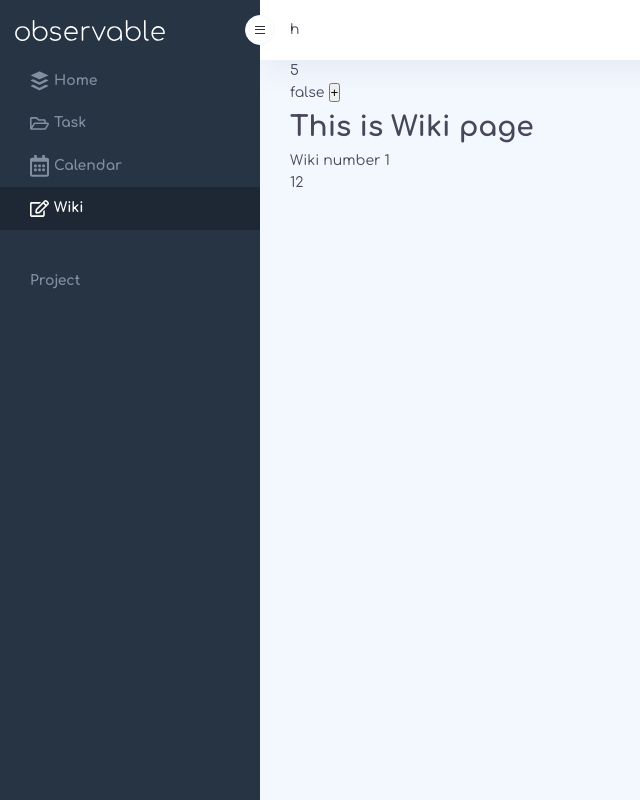
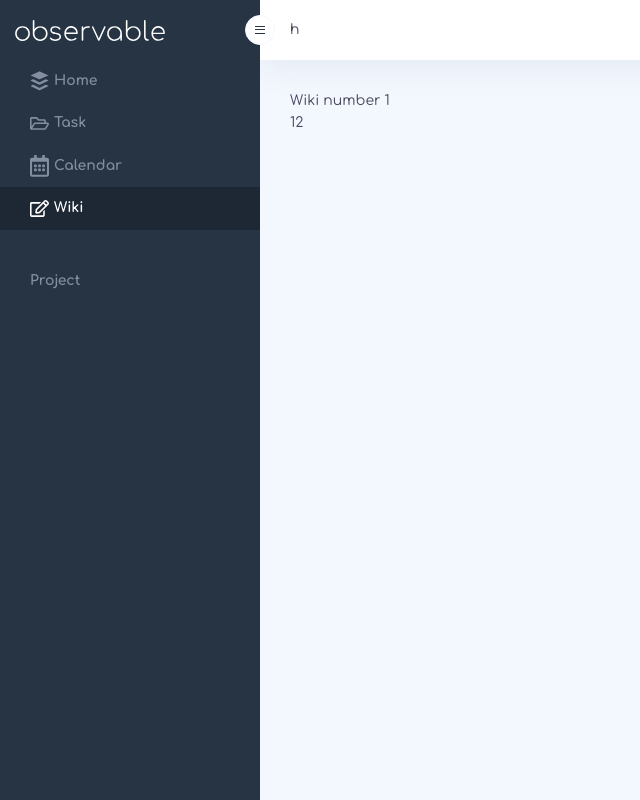
Before and after one commit to kazuhe/observable, a Vue app: page /wiki/1 in a window 1280 px wide. Shown: the whole page, without its empty margins (0-640 px from the left). Built offline with nearby package versions, Linux system fonts and the light colour scheme.

Commit message:
mod : Change the routing mechanism

```diff
--- a/src/App.vue
+++ b/src/App.vue
@@ -1,37 +1,13 @@
 <template>
-  <div id="app" class="container" :class="{'-full': sidebarState}">
-    <Sidebar @click="minimizeSidebar" />
-    <div class="main">
-      <Header />
-      <div class="main_inner">
-        <p>{{ number }}</p>
-        {{sidebarState}}
-        <button @click="increment">+</button>
-        <router-view /> <!-- URLで判断されたrouterの中身を動的に表示 -->
-      </div>
-    </div>
+  <div id="app" class="container">
+    <router-view /> <!-- URLで判断されたrouterの中身を動的に表示 -->
   </div>
 </template>
 
 <script lang="ts">
-import { Component, Vue } from 'vue-property-decorator';
-import Header from '@/components/modules/Header.vue';
-import Sidebar from '@/components/modules/Sidebar.vue';
-
-@Component({ // VueがClassを認識するためのアノテーション
-  components: {
-    Header,
-    Sidebar
-  },
-})
+import { Vue } from 'vue-property-decorator';
 
 export default class App extends Vue { // Vueクラスを継承
-  number = 5;
-
-  increment () {
-    return this.number += 1;
-  }
-
   private sidebarState = false; // サイドバー最小化の状態管理
 
   public minimizeSidebar(sidebarState: boolean){ // ← 引数で受け取る
@@ -76,20 +52,6 @@ li {
 .container {
   display: flex;
   height: 100vh;
-  &.-full { // サイドバー最小化時
-    .main {
-      padding-left: 60px;
-    }
-  }
-}
-.main {
-  width: 100%;
-  padding-left: 260px;
-  background-color: $thinColor;
-  transition: all .3s;
-}
-.main_inner {
-  padding: 0 30px;
 }
 
 // unit Compornets
--- a/src/assets/scss/_define.scss
+++ b/src/assets/scss/_define.scss
@@ -1,4 +1,6 @@
-// Defines color
+/*
+* Defines color
+*/
 $mainColor: #ffa713;
 $subColor: #838fa0;
 $textColor :#48465b;
@@ -6,11 +8,31 @@ $borderColor: #d1d7e0;
 $thinColor: #f3f8ff;
 $deepColor: #273444;
 
-// Defines font
+
+
+/*
+* Defines font
+*/
 @import url('https://fonts.googleapis.com/css2?family=Comfortaa:wght@400;700&display=swap');
 @import url('https://fonts.googleapis.com/css2?family=Noto+Sans+JP:wght@400;700&display=swap');
 
-// Defines unit
+
+
+/*
+* Defines css component
+*/
+// main
+@mixin main() {
+  width: 100%;
+  padding-left: 260px;
+  background-color: $thinColor;
+  transition: all .3s;
+}
+@mixin inner() {
+  padding: 30px;
+}
+
+// unit
 @mixin unit_head() {
   padding: 0 30px;
   border-bottom: 1px solid $borderColor;
--- a/src/components/modules/Sidebar.vue
+++ b/src/components/modules/Sidebar.vue
@@ -70,9 +70,7 @@ export default class Sidebar extends Vue {
   min-width: 260px;
   width: 260px;
   transition: all .3s;
-}
-.container.-full { // サイドバー最小化時
-  .sidebar {
+  &.-mini { // サイドバー最小化時
     min-width: 60px;
     width: 60px;
     .sidebar__brand_logo {
--- a/src/router/index.ts
+++ b/src/router/index.ts
@@ -11,22 +11,25 @@ const routes: Array<RouteConfig> = [
     component: Home
   },
   {
+    path: '/signup',
+    name: 'Signup',
+    // component: Signup
+    component: () => import('../views/Signup.vue')
+  },
+  {
     path: '/task',
     name: 'Task',
-    // route level code-splitting
-    // this generates a separate chunk (about.[hash].js) for this route
-    // which is lazy-loaded when the route is visited.
-    component: () => import(/* webpackChunkName: "about" */ '../views/Task.vue')
+    component: () => import('../views/Task.vue')
   },
   {
     path: '/calendar',
     name: 'Calendar',
-    component: () => import(/* webpackChunkName: "calendar" */ '../views/Calendar.vue')
+    component: () => import('../views/Calendar.vue')
   },
   {
     path: '/wiki/:id',
     name: 'Wiki',
-    component: () => import(/* webpackChunkName: "about" */ '../views/Wiki.vue')
+    component: () => import('../views/Wiki.vue')
   }
 ]
 
--- a/src/views/Calendar.vue
+++ b/src/views/Calendar.vue
@@ -1,21 +1,49 @@
 <template>
-  <div class="calendar">
-    <h1>calendar page</h1>
-    <div class="unit">
-      <Timeline />
+  <div :class="{'-max': sidebarState}" class="calendar">
+    <Sidebar :class="{'-mini': sidebarState}" @click="minimizeSidebar" />
+    <Header />
+    <div class="calendar_inner">
+      <div class="unit">
+        <Timeline />
+      </div>
     </div>
   </div>
 </template>
 
 <script lang="ts">
-import { Component, Vue } from "vue-property-decorator";
+import { Component, Vue } from 'vue-property-decorator';
+import Header from '@/components/modules/Header.vue';
+import Sidebar from '@/components/modules/Sidebar.vue';
 import Timeline from "@/components/modules/Timeline.vue";
 
 @Component({
   components: {
-    Timeline,
+    Header,
+    Sidebar,
+    Timeline
   },
 })
-export default class Task extends Vue {
+
+export default class Calendar extends Vue {
+  /*
+  * Defines Sidebar
+  */
+  private sidebarState = false;
+  public minimizeSidebar(sidebarState: boolean){
+    this.sidebarState = sidebarState;
+  }
 }
 </script>
+
+<style lang="scss">
+.calendar {
+  @include main();
+  &.-max { // サイドバー最小化時
+    padding-left: 60px;
+  }
+
+  &_inner {
+    @include inner();
+  }
+}
+</style>
--- a/src/views/Home.vue
+++ b/src/views/Home.vue
@@ -1,27 +1,44 @@
 <template>
-  <div class="home">
+  <div :class="{'-max': sidebarState}" class="home">
+    <Sidebar :class="{'-mini': sidebarState}" @click="minimizeSidebar" />
+    <Header />
+    <div class="home_inner">
+    </div>
   </div>
 </template>
 
 <script lang="ts">
 import { Component, Vue } from 'vue-property-decorator';
+import Header from '@/components/modules/Header.vue';
+import Sidebar from '@/components/modules/Sidebar.vue';
 
 @Component({ // VueがClassを認識するためのアノテーション
   components: {
-
+    Header,
+    Sidebar
   },
 })
+
 export default class Home extends Vue { // Vueクラスを継承
-  data () {
-    return {
-
-    }
+  /*
+  * Defines Sidebar
+  */
+  private sidebarState = false; // サイドバー最小化の状態管理
+  public minimizeSidebar(sidebarState: boolean){ // ← 引数で受け取る
+    this.sidebarState = sidebarState;
   }
 }
 </script>
 
 <style lang="scss">
 .home {
-  padding: 0 30px;
+  @include main();
+  &.-max { // サイドバー最小化時
+    padding-left: 60px;
+  }
+
+  &_inner {
+    @include inner();
+  }
 }
 </style>
--- /dev/null
+++ b/src/views/Signup.vue
@@ -0,0 +1,37 @@
+<template>
+  <div class="signup">
+    <h2>Sign up</h2>
+    <p>新規アカウント登録</p>
+    <input type="text" placeholder="Username" v-model="username">
+    <input type="password" placeholder="Password" v-model="password">
+    <button>Register</button>
+    <p>Do you have an account?
+      <router-link to="/signin">sign in now!!</router-link>
+    </p>
+  </div>
+</template>
+
+<script lang="ts">
+import { Component, Vue } from 'vue-property-decorator';
+import Header from '@/components/modules/Header.vue';
+import Sidebar from '@/components/modules/Sidebar.vue';
+
+@Component({ // VueがClassを認識するためのアノテーション
+  components: {
+    Header,
+    Sidebar
+  },
+})
+
+export default class Signup extends Vue { // Vueクラスを継承
+  /*
+  * Defines Sidebar
+  */
+  username = '';
+  password = '';
+}
+</script>
+
+<style lang="scss">
+
+</style>
--- a/src/views/Task.vue
+++ b/src/views/Task.vue
@@ -1,28 +1,48 @@
 <template>
-  <div class="home">
-    <Button />
-    <div class="unit">
-      <Project greet="Hello!" />
+  <div :class="{'-max': sidebarState}" class="task">
+    <Sidebar :class="{'-mini': sidebarState}" @click="minimizeSidebar" />
+    <Header />
+    <div class="task_inner">
+      <div class="unit">
+        <Project greet="Hello!" />
+      </div>
     </div>
   </div>
 </template>
 
 <script lang="ts">
 import { Component, Vue } from 'vue-property-decorator';
-import Button from '@/components/modules/Button.vue';
+import Header from '@/components/modules/Header.vue';
+import Sidebar from '@/components/modules/Sidebar.vue';
 import Project from '@/components/modules/Project.vue';
 
-@Component({ // VueがClassを認識するためのアノテーション
+@Component({
   components: {
-    Button,
+    Header,
+    Sidebar,
     Project
   },
 })
-export default class Task extends Vue { // Vueクラスを継承
-  data () {
-    return {
-
-    }
+export default class Task extends Vue {
+  /*
+  * Defines Sidebar
+  */
+  private sidebarState = false;
+  public minimizeSidebar(sidebarState: boolean){
+    this.sidebarState = sidebarState;
   }
 }
 </script>
+
+<style lang="scss">
+.task {
+  @include main();
+  &.-max { // サイドバー最小化時
+    padding-left: 60px;
+  }
+
+  &_inner {
+    @include inner();
+  }
+}
+</style>
--- a/src/views/Wiki.vue
+++ b/src/views/Wiki.vue
@@ -1,9 +1,48 @@
 <template>
-  <div class="wiki">
-    <h1>This is Wiki page</h1>
-    <p>Wiki number {{ $route.params.id }}</p>
+  <div :class="{'-max': sidebarState}" class="wiki">
+    <Sidebar :class="{'-mini': sidebarState}" @click="minimizeSidebar" />
+    <Header />
+    <div class="wiki_inner">
+      <p>Wiki number {{ $route.params.id }}</p>
 
-    <router-link to="/wiki/1">1</router-link>
-    <router-link to="/wiki/2">2</router-link>
+      <router-link to="/wiki/1">1</router-link>
+      <router-link to="/wiki/2">2</router-link>
+    </div>
   </div>
 </template>
+
+<script lang="ts">
+import { Component, Vue } from 'vue-property-decorator';
+import Header from '@/components/modules/Header.vue';
+import Sidebar from '@/components/modules/Sidebar.vue';
+
+@Component({ // VueがClassを認識するためのアノテーション
+  components: {
+    Header,
+    Sidebar
+  },
+})
+
+export default class Wiki extends Vue { // Vueクラスを継承
+  /*
+  * Defines Sidebar
+  */
+  private sidebarState = false; // サイドバー最小化の状態管理
+  public minimizeSidebar(sidebarState: boolean){ // ← 引数で受け取る
+    this.sidebarState = sidebarState;
+  }
+}
+</script>
+
+<style lang="scss">
+.wiki {
+  @include main();
+  &.-max { // サイドバー最小化時
+    padding-left: 60px;
+  }
+
+  &_inner {
+    @include inner();
+  }
+}
+</style>
```
